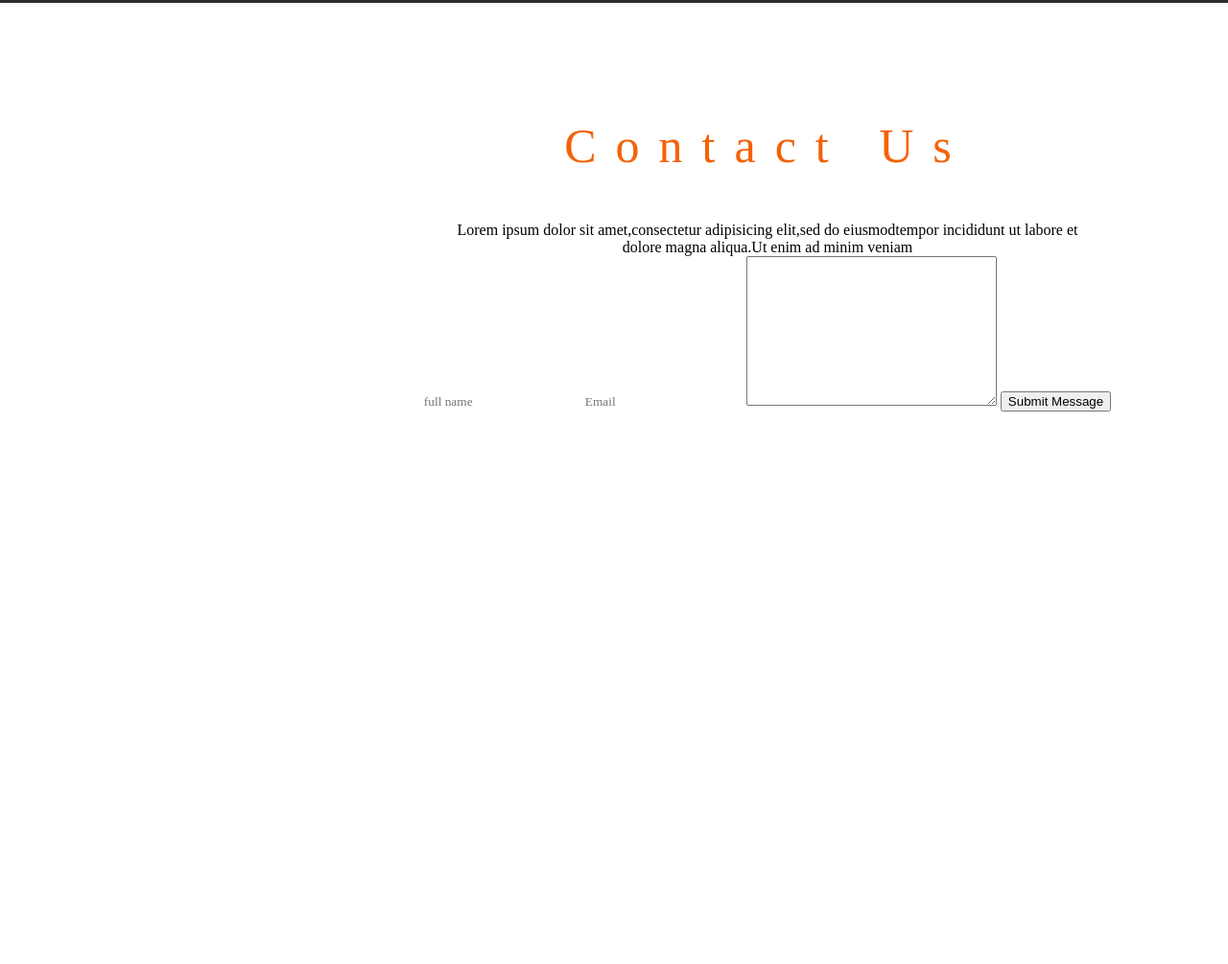
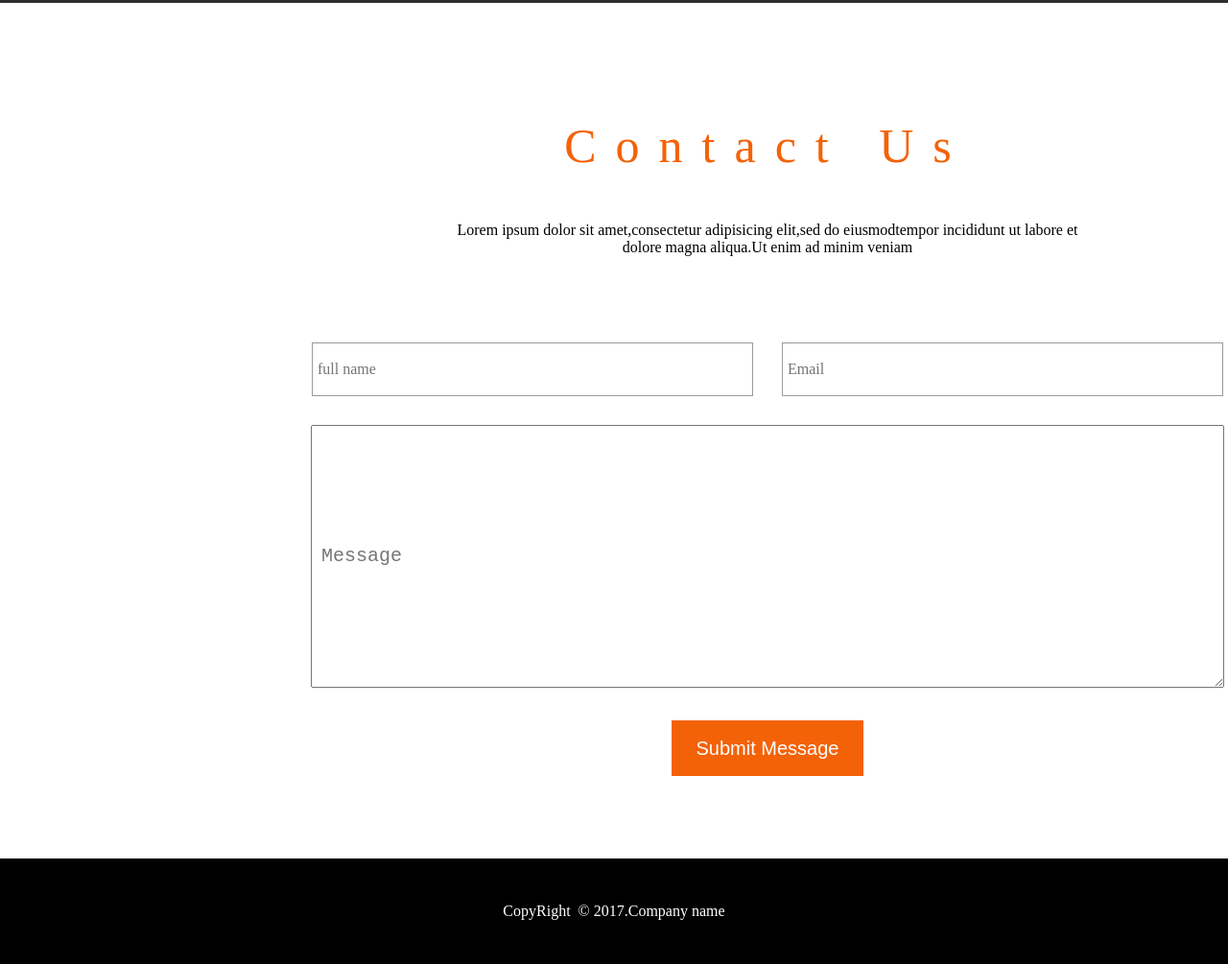
Before and after one commit to superljy/imooc_course, a plain HTML site: page NEXT_frontPage/index.html in a window 1280 px wide. Shown: the part 3082-4087 px from the top of the page at 96% size. Before the commit the page ends 3781 px from the top, so only its background shows below. Drawn offline with Linux system fonts and the light colour scheme.

Commit message:
2017-06-18updated

```diff
--- a/NEXT_frontPage/index.html
+++ b/NEXT_frontPage/index.html
@@ -80,14 +80,16 @@
             <span>Lorem ipsum dolor sit amet,consectetur adipisicing elit,sed do eiusmodtempor incididunt ut labore et</span>
             <span>dolore magna aliqua.Ut enim ad minim veniam</span>
             <div class="contact-form">
-                <input type="text" placeholder="full name">
-                <input type="email" placeholder="Email">
-                <textarea name="message" id="message" cols="30" rows="10"></textarea>
+                <input type="text" name="fullname" placeholder="full name">
+                <input type="email" name="email" placeholder="Email">
+                <textarea name="message" id="message" cols="30" rows="10" placeholder="Message"></textarea>
                 <button>Submit Message</button>
             </div>
         </div>
     </section>
-    <footer></footer>
+    <footer>
+        <p>CopyRight&nbsp; &copy;&nbsp;2017.Company&nbsp;name </p>
+    </footer>
 	<script src="js/index.js"></script>
 </body>
 </html>
--- a/NEXT_frontPage/styles/index.css
+++ b/NEXT_frontPage/styles/index.css
@@ -141,6 +141,7 @@ header{
     font-size: 18px;
     padding: 0 12px;
     color: #f46208;
+    cursor:pointer;
 }
 
 .por-photo{
@@ -269,7 +270,6 @@ section:nth-child(5){
 
 /*contact us*/
 .contact{
-    height: 664px;
     text-align: center;
 }
 
@@ -289,5 +289,56 @@ section:nth-child(5){
 .contact-form{
     width: 954px;
     height: 432px;
-    margin: 0 auto;
+    margin: 90px auto;
 }
+
+.contact-form input{
+    width: 448px;
+    height: 54px;
+    border: 1px solid #999;
+    padding: 0 5px;
+    font-size: 16px;
+}
+
+.contact-form input[name="fullname"]{
+    margin-right: 26px;
+}
+
+.contact-form textarea{
+    margin-top: 30px;
+    width: 930px;
+    height: 272px;
+    padding: 0 10px;
+    font-family: 16px;
+}
+
+.contact-form textarea::-webkit-input-placeholder{
+    height: 272px;
+    line-height: 272px;
+    font-size: 20px;
+}
+
+.contact-form button{
+    margin-top: 30px;
+    width: 200px;
+    height: 58px;
+    background-color: #f46208;
+    color: #fff;
+    border: 0;
+    font-size: 20px;
+    cursor: pointer;
+}
+
+/*footer*/
+footer{
+    width: 100%;
+    height: 110px;
+    background-color: #000;
+    text-align: center;
+    line-height: 110px;
+}
+
+footer p{
+    color: #fff;
+
+}
--- /dev/null
+++ b/bluegogo/styles/index.css
@@ -0,0 +1,46 @@
+/*reset*/
+html,body,div,ul,li,a,img{
+    margin: 0;
+    padding: 0;
+    border: 0;
+}
+/*reset end*/
+
+.container{
+    height: 100%;
+    position: relative;
+}
+
+.pg1,.pg2,.pg3{
+    position: absolute;
+    top: 0;
+    left: 0;
+    width: 100%;
+    height: 13.34rem;
+    display: none;
+}
+
+.pg1{
+    background: url(../img/С61.jpg) no-repeat center center fixed;
+    background-size: cover;
+}
+
+.pg2{
+    background: url(../img/bluegogo.gif) no-repeat center center fixed;
+    background-size: cover;
+}
+
+.pg3{
+    background: url(../img/С63.jpg) no-repeat center center fixed;
+    background-size: cover;
+}
+
+.active{
+    display: block;
+}
+
+/* .pg1 img,.pg2 img,.pg3 img{
+    display: block;
+    width: 100%;
+    height: 100%;
+} */
```
Also changed, not shown: bluegogo/index.html (added, +21 -0 lines), bluegogo/js/index.js (added, +23 -0 lines), bluegogo/img/touch.png (added), bluegogo/img/С61.jpg (added), bluegogo/img/С63.jpg (added), 2 other files.
